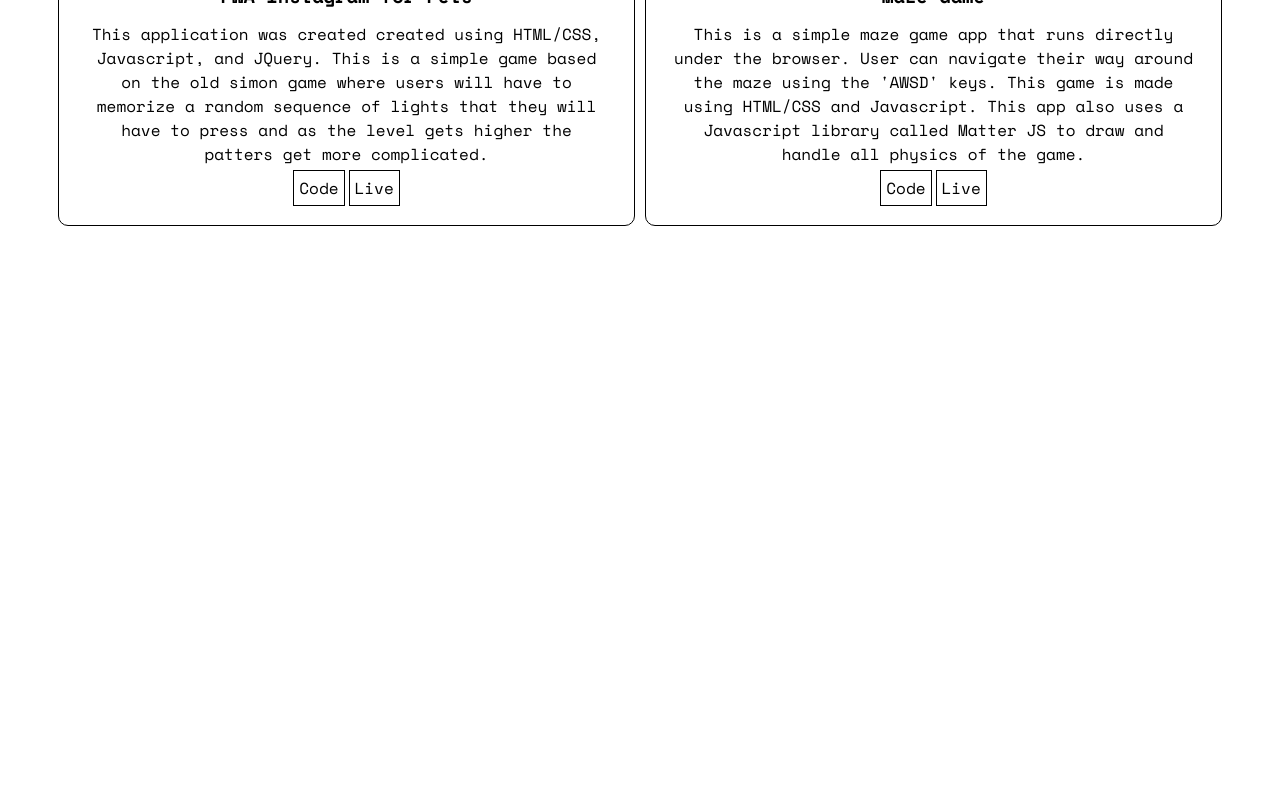
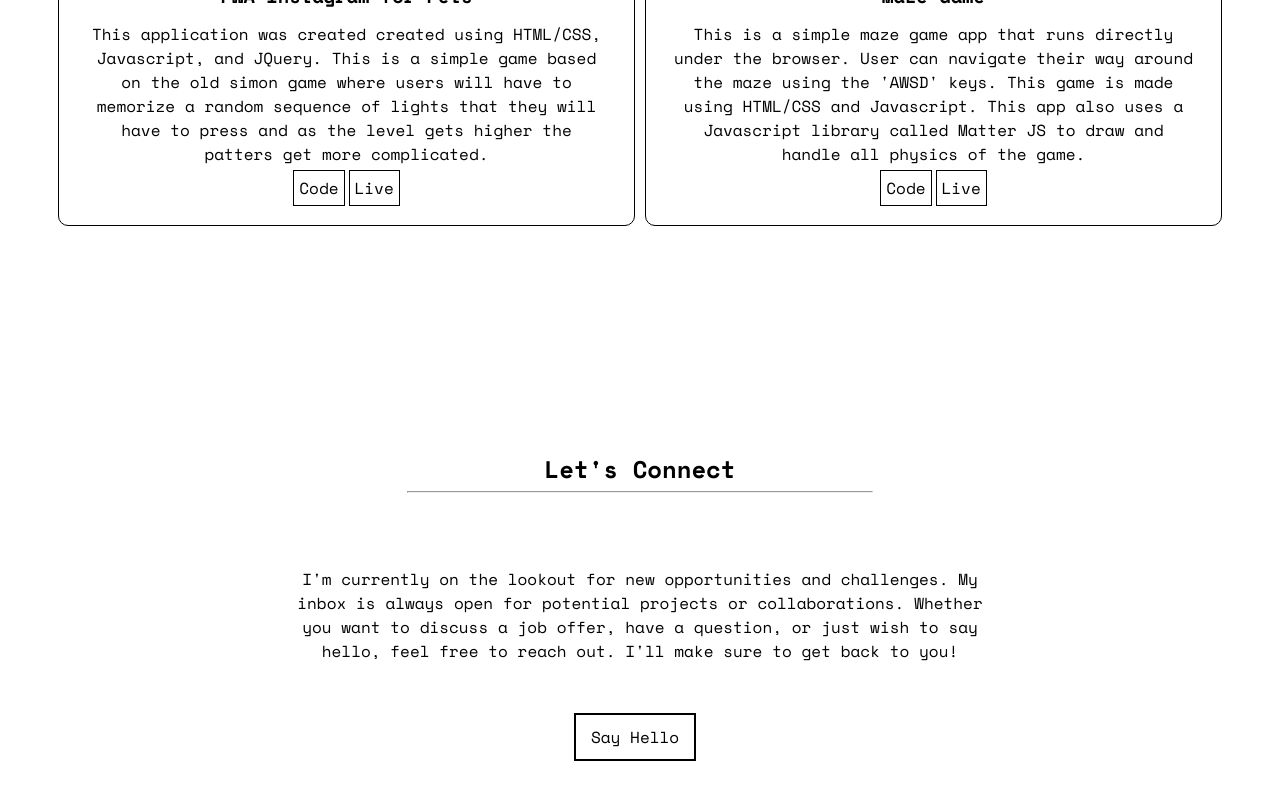
Before and after one commit to vargassormm1/portfolio, a Next.js app: page / in a window 1280 px wide. Shown: the part 2650-3450 px from the top of the page. Before the commit the page ends 2976 px from the top, so only its background shows below. Built offline with nearby package versions, Linux system fonts and the light colour scheme.

Commit message:
Contact Me Section

```diff
--- a/src/app/page.js
+++ b/src/app/page.js
@@ -1,6 +1,7 @@
 import MainContent from "@/components/MainContent/MainContent";
 import About from "@/components/About/About";
 import Projects from "@/components/Projects/Projects";
+import Contact from "@/components/Contact/Contact";
 
 export default function Home() {
   return (
@@ -8,6 +9,7 @@ export default function Home() {
       <MainContent />
       <About />
       <Projects />
+      <Contact />
     </main>
   );
 }
--- /dev/null
+++ b/src/components/Contact/Contact.js
@@ -0,0 +1,25 @@
+import styles from "./Contact.module.css";
+
+const Contact = () => {
+  return (
+    <div id="contact" className={styles.container}>
+      <div className={styles.sectionHeading}>
+        <h2>Let&apos;s Connect</h2>
+        <hr className={styles.divider} />
+      </div>
+      <div className={styles.contactContent}>
+        <p>
+          I&apos;m currently on the lookout for new opportunities and
+          challenges. My inbox is always open for potential projects or
+          collaborations. Whether you want to discuss a job offer, have a
+          question, or just wish to say hello, feel free to reach out. I&apos;ll
+          make sure to get back to you!
+        </p>
+        <a href="" className={styles.contact}>
+          Say Hello
+        </a>
+      </div>
+    </div>
+  );
+};
+export default Contact;
--- /dev/null
+++ b/src/components/Contact/Contact.module.css
@@ -0,0 +1,36 @@
+.container {
+  display: flex;
+  flex-direction: column;
+  padding: 100px 0;
+}
+.sectionHeading {
+  display: flex;
+  flex-direction: column;
+  align-items: center;
+  margin: 10px 0 50px 0;
+}
+.sectionHeading hr {
+  width: 40%;
+  height: 2px;
+  background-color: black;
+}
+.contactContent {
+  display: flex;
+  flex-direction: column;
+  align-items: center;
+  justify-content: center;
+  text-align: center;
+}
+.contactContent p {
+  width: 60%;
+  margin-bottom: 50px;
+}
+.contact {
+  padding: 10px 15px;
+  border: 2px solid black;
+  cursor: pointer;
+  text-decoration: none;
+  align-self: center;
+  margin-right: 10px;
+  color: black;
+}
--- a/src/components/Projects/Projects.js
+++ b/src/components/Projects/Projects.js
@@ -5,7 +5,7 @@ const Projects = () => {
   return (
     <div id="projects" className={styles.container}>
       <div className={styles.sectionHeading}>
-        <h2>Some Projects I’ve Built</h2>
+        <h2>Some Projects I&apos;ve Built</h2>
         <hr className={styles.divider} />
       </div>
       <div className={styles.projectsContent}>
```
